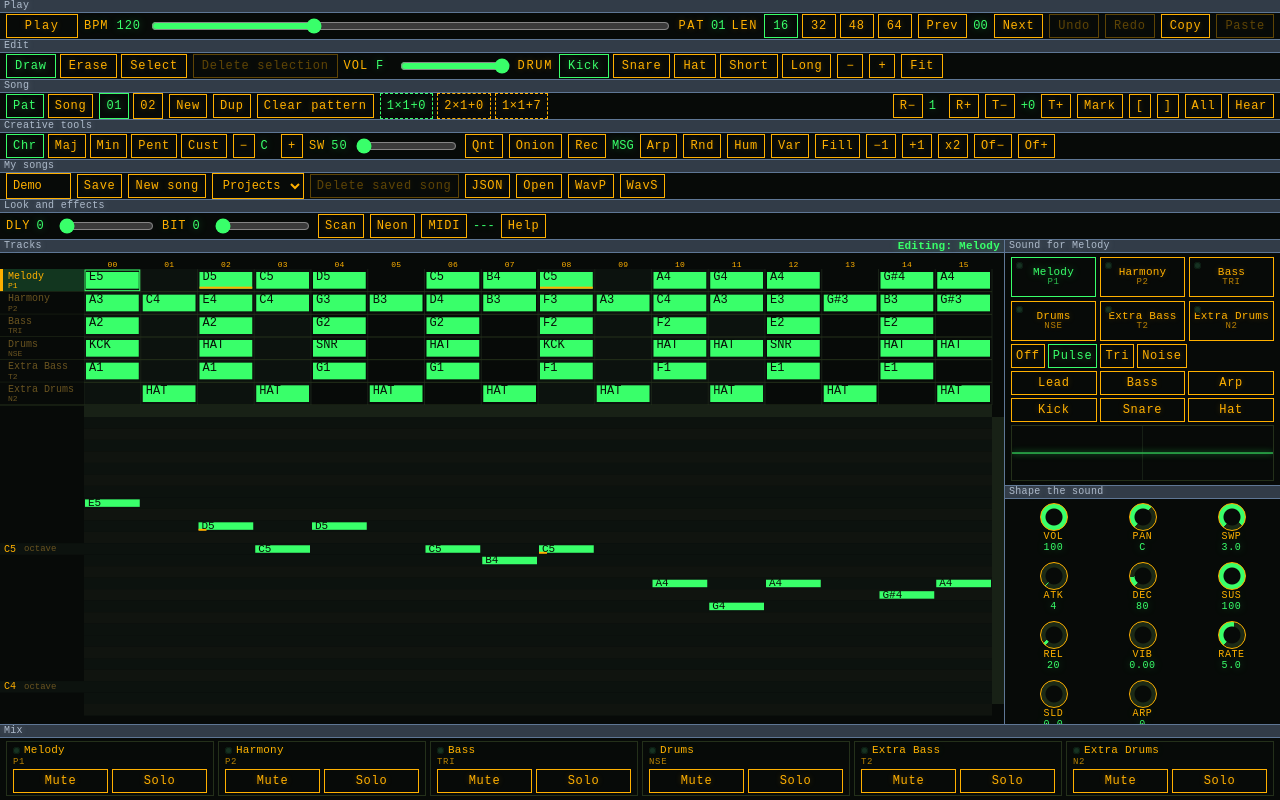
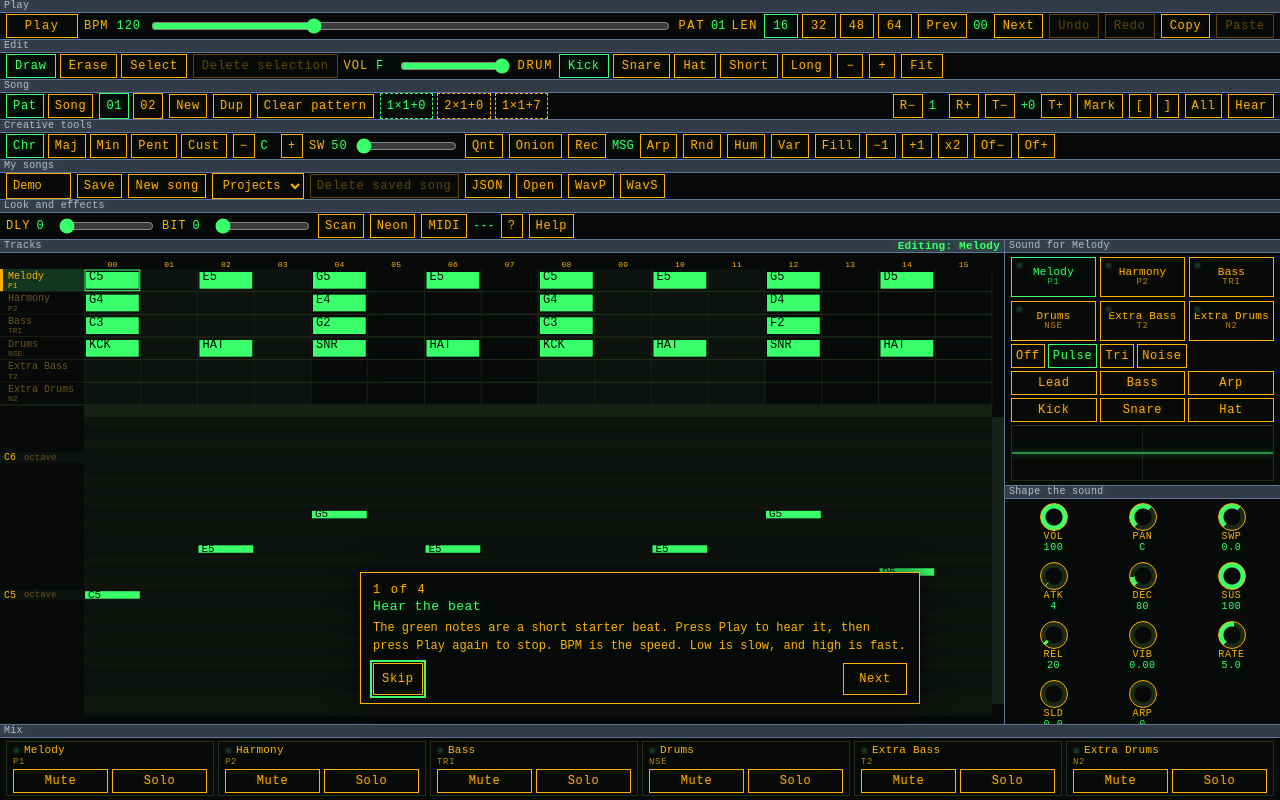
Before and after one commit to davidcasas82/chiptune-sequencer, a website built with Vite: page index.html in a window 1280 px wide. Built offline with nearby package versions, Linux system fonts and the light colour scheme.

Commit message:
Add a first-run guide, glossary, and short starter beat (#17)
Co-authored-by: davidcasas82 <276362375+davidcasas82@users.noreply.github.com>
Co-authored-by: David Casas <davidcasas82@users.noreply.github.com>

```diff
--- /dev/null
+++ b/e2e/guide.ts
@@ -0,0 +1,9 @@
+import { expect, type Page } from '@playwright/test';
+
+export async function dismissGuide(page: Page): Promise<void> {
+  const guide = page.locator('#guide');
+  if (await guide.isVisible()) {
+    await page.locator('#guide-skip').click();
+    await expect(guide).toBeHidden();
+  }
+}
--- a/index.html
+++ b/index.html
@@ -174,6 +174,7 @@
             <button id="neon" type="button" aria-pressed="false">Neon</button>
             <button id="midi" type="button">MIDI</button>
             <output id="midi-out">---</output>
+            <button id="glossary-open" type="button" aria-label="Glossary">?</button>
             <button id="help-open" type="button">Help</button>
           </div>
         </section>
@@ -374,6 +375,23 @@
         <button type="submit" value="cancel">Cancel</button>
       </form>
     </dialog>
+    <dialog id="guide" aria-labelledby="guide-title">
+      <p id="guide-step" class="lbl">1 of 4</p>
+      <h2 id="guide-title">Hear the beat</h2>
+      <p id="guide-body"></p>
+      <div id="guide-actions">
+        <button id="guide-skip" type="button">Skip</button>
+        <button id="guide-back" type="button" hidden>Back</button>
+        <button id="guide-next" type="button">Next</button>
+      </div>
+    </dialog>
+    <dialog id="glossary" aria-labelledby="glossary-title">
+      <h2 id="glossary-title">What the controls do</h2>
+      <div id="glossary-list"></div>
+      <form method="dialog">
+        <button value="cancel">Close</button>
+      </form>
+    </dialog>
     <dialog id="help">
       <form method="dialog">
         <p class="lbl">Gestures</p>
--- a/src/audio/project.ts
+++ b/src/audio/project.ts
@@ -26,8 +26,8 @@ export type ProjectFile = {
   song: ReturnType<typeof dumpSong>;
 };
 
-const AUTO = 'chiptune-autosave';
-const LIST = 'chiptune-projects';
+export const AUTO_KEY = 'chiptune-autosave';
+export const LIST_KEY = 'chiptune-projects';
 
 export type SavedProject = {
   id: string;
@@ -311,7 +311,7 @@ function storage(): Storage | null {
 
 export function loadAuto(): string | null {
   try {
-    return storage()?.getItem(AUTO) ?? null;
+    return storage()?.getItem(AUTO_KEY) ?? null;
   } catch {
     return null;
   }
@@ -319,7 +319,7 @@ export function loadAuto(): string | null {
 
 export function saveAuto(body: string): void {
   try {
-    storage()?.setItem(AUTO, body);
+    storage()?.setItem(AUTO_KEY, body);
   } catch {
     // the browser refused the write
   }
@@ -327,7 +327,7 @@ export function saveAuto(body: string): void {
 
 export function loadNamed(): SavedProject[] {
   try {
-    const text = storage()?.getItem(LIST);
+    const text = storage()?.getItem(LIST_KEY);
     if (!text) return [];
     const raw = JSON.parse(text) as unknown;
     if (!Array.isArray(raw)) return [];
@@ -346,7 +346,7 @@ export function loadNamed(): SavedProject[] {
 
 export function saveNamed(list: SavedProject[]): void {
   try {
-    storage()?.setItem(LIST, JSON.stringify(list));
+    storage()?.setItem(LIST_KEY, JSON.stringify(list));
   } catch {
     // the browser refused the write
   }
--- a/src/audio/song.ts
+++ b/src/audio/song.ts
@@ -24,7 +24,7 @@ import {
   createPattern,
   placeClock,
   samePattern,
-  writeDemo,
+  writeStarter,
   type Pattern,
   type Place,
 } from './synth';
@@ -113,7 +113,7 @@ export function snapNote(note: number, root: number, mask: number): number {
 export function createSong(): Song {
   const patterns: Pattern[] = [];
   for (let i = 0; i < MAX_PATTERNS; i++) patterns.push(createPattern());
-  writeDemo(patterns[0]);
+  writeStarter(patterns[0]);
   copyPattern(patterns[0], patterns[1]);
   transposeNotes(patterns[1], null, 5, 0, CHROMA);
   const orderPat = new Uint8Array(MAX_ORDER);
--- a/src/audio/synth.ts
+++ b/src/audio/synth.ts
@@ -707,6 +707,60 @@ export function writeDemo(pattern: Pattern): void {
     pattern.length[index] = 1;
     pattern.volume[index] = VOL_MAX;
     pattern.drum[index] = DRUM_HAT;
+  }
+}
+
+export function writeStarter(pattern: Pattern): void {
+  pattern.steps = DEFAULT_STEPS;
+  pattern.type[0] = TYPE_PULSE;
+  pattern.type[1] = TYPE_PULSE;
+  pattern.type[2] = TYPE_TRI;
+  pattern.type[3] = TYPE_NOISE;
+  pattern.type[4] = TYPE_TRI;
+  pattern.type[5] = TYPE_NOISE;
+  pattern.duty[0] = 0.5;
+  pattern.duty[1] = 0.5;
+  pattern.duty[2] = 0.5;
+  pattern.duty[3] = 0.5;
+  pattern.duty[4] = 0.5;
+  pattern.duty[5] = 0.5;
+
+  putNotes(pattern, 0, [
+    72, null, 76, null,
+    79, null, 76, null,
+    72, null, 76, null,
+    79, null, 74, null,
+  ]);
+  putNotes(pattern, 1, [
+    67, null, null, null,
+    64, null, null, null,
+    67, null, null, null,
+    62, null, null, null,
+  ]);
+  putNotes(pattern, 2, [
+    48, null, null, null,
+    43, null, null, null,
+    48, null, null, null,
+    41, null, null, null,
+  ]);
+
+  const drums: readonly (number | null)[] = [
+    DRUM_KICK, null, DRUM_HAT, null,
+    DRUM_SNARE, null, DRUM_HAT, null,
+    DRUM_KICK, null, DRUM_HAT, null,
+    DRUM_SNARE, null, DRUM_HAT, null,
+  ];
+  for (let step = 0; step < drums.length; step++) {
+    const index = cell(3, step);
+    const value = drums[step];
+    if (value == null) {
+      pattern.note[index] = EMPTY;
+      continue;
+    }
+    pattern.note[index] = DRUM_NOTE;
+    pattern.length[index] = 1;
+    pattern.volume[index] = VOL_MAX;
+    pattern.drum[index] = value;
   }
 }
 
--- /dev/null
+++ b/src/glossary.ts
@@ -0,0 +1,244 @@
+import { SECTION_TIPS } from './section-tips';
+import { TIP_COPY } from './tip-copy';
+
+export type GlossaryItem = {
+  name: string;
+  tip: string;
+};
+
+export type GlossaryGroup = {
+  title: string;
+  blurb: string;
+  lines: readonly string[];
+  items: readonly GlossaryItem[];
+};
+
+function item(name: string, tip: string): GlossaryItem {
+  return { name, tip };
+}
+
+export const GLOSSARY: readonly GlossaryGroup[] = [
+  {
+    title: 'Play',
+    blurb: SECTION_TIPS.play,
+    lines: [],
+    items: [
+      item('Play', TIP_COPY.play),
+      item('BPM', TIP_COPY.bpm),
+      item('16', TIP_COPY['steps-16']),
+      item('32', TIP_COPY['steps-32']),
+      item('48', TIP_COPY['steps-48']),
+      item('64', TIP_COPY['steps-64']),
+      item('Prev', TIP_COPY.prev),
+      item('Next', TIP_COPY.next),
+      item('Undo', TIP_COPY.undo),
+      item('Redo', TIP_COPY.redo),
+      item('Copy', TIP_COPY.copy),
+      item('Paste', TIP_COPY.paste),
+    ],
+  },
+  {
+    title: 'Edit',
+    blurb: SECTION_TIPS.edit,
+    lines: [SECTION_TIPS.drums],
+    items: [
+      item('Draw', TIP_COPY['tool-draw']),
+      item('Erase', TIP_COPY['tool-erase']),
+      item('Select', TIP_COPY['tool-select']),
+      item('Delete selection', TIP_COPY['delete-selection']),
+      item('VOL', TIP_COPY.vol),
+      item('Kick', TIP_COPY['drum-0']),
+      item('Snare', TIP_COPY['drum-1']),
+      item('Hat', TIP_COPY['drum-2']),
+      item('Short', TIP_COPY['drum-3']),
+      item('Long', TIP_COPY['drum-4']),
+      item('Zoom out', TIP_COPY['zoom-out']),
+      item('Zoom in', TIP_COPY['zoom-in']),
+      item('Fit', TIP_COPY.fit),
+    ],
+  },
+  {
+    title: 'Song',
+    blurb: SECTION_TIPS.song,
+    lines: [],
+    items: [
+      item('Pat', TIP_COPY['mode-pat']),
+      item('Song', TIP_COPY['mode-song']),
+      item('01', TIP_COPY.pattern),
+      item('New', TIP_COPY['pat-new']),
+      item('Dup', TIP_COPY['pat-dup']),
+      item('Clear pattern', TIP_COPY['clear-pattern']),
+      item('1×1+0', TIP_COPY.lane),
+      item('R−', TIP_COPY['rep-dec']),
+      item('R+', TIP_COPY['rep-inc']),
+      item('T−', TIP_COPY['tr-dec']),
+      item('T+', TIP_COPY['tr-inc']),
+      item('Mark', TIP_COPY.mark),
+      item('[', TIP_COPY['loop-in']),
+      item(']', TIP_COPY['loop-out']),
+      item('All', TIP_COPY['loop-all']),
+      item('Hear', TIP_COPY.hear),
+    ],
+  },
+  {
+    title: 'Creative tools',
+    blurb: SECTION_TIPS.craft,
+    lines: [],
+    items: [
+      item('Chr', TIP_COPY['scale-0']),
+      item('Maj', TIP_COPY['scale-1']),
+      item('Min', TIP_COPY['scale-2']),
+      item('Pent', TIP_COPY['scale-3']),
+      item('Cust', TIP_COPY['scale-4']),
+      item('Root −', TIP_COPY['root-dec']),
+      item('Root +', TIP_COPY['root-inc']),
+      item('Custom note', TIP_COPY['custom-note']),
+      item('SW', TIP_COPY.swing),
+      item('Qnt', TIP_COPY.quantize),
+      item('Onion', TIP_COPY.onion),
+      item('Rec', TIP_COPY.rec),
+      item('SAB', TIP_COPY.iso),
+      item('Arp', TIP_COPY['arp-apply']),
+      item('Rnd', TIP_COPY['mut-rand']),
+      item('Hum', TIP_COPY['mut-hum']),
+      item('Var', TIP_COPY['mut-var']),
+      item('Fill', TIP_COPY['mut-fill']),
+      item('−1', TIP_COPY['edit-down']),
+      item('+1', TIP_COPY['edit-up']),
+      item('x2', TIP_COPY['edit-dup']),
+      item('Of−', TIP_COPY['edit-left']),
+      item('Of+', TIP_COPY['edit-right']),
+    ],
+  },
+  {
+    title: 'My songs',
+    blurb: SECTION_TIPS.songs,
+    lines: [],
+    items: [
+      item('Save', TIP_COPY.save),
+      item('New song', TIP_COPY['new-song']),
+      item('Delete saved song', TIP_COPY['delete-saved']),
+      item('JSON', TIP_COPY['json-out']),
+      item('Open', TIP_COPY['json-in']),
+      item('WavP', TIP_COPY['wav-pat']),
+      item('WavS', TIP_COPY['wav-song']),
+    ],
+  },
+  {
+    title: 'Look and effects',
+    blurb: SECTION_TIPS.look,
+    lines: [],
+    items: [
+      item('DLY', TIP_COPY.delay),
+      item('BIT', TIP_COPY.crush),
+      item('Scan', TIP_COPY.crt),
+      item('Neon', TIP_COPY.neon),
+      item('MIDI', TIP_COPY.midi),
+      item('Help', TIP_COPY['help-open']),
+      item('?', TIP_COPY['glossary-open']),
+    ],
+  },
+  {
+    title: 'Tracks',
+    blurb: SECTION_TIPS.tracks,
+    lines: [SECTION_TIPS.octave],
+    items: [],
+  },
+  {
+    title: 'Sound',
+    blurb: SECTION_TIPS.sound,
+    lines: [],
+    items: [
+      item('Melody', TIP_COPY['channel-0']),
+      item('Harmony', TIP_COPY['channel-1']),
+      item('Bass', TIP_COPY['channel-2']),
+      item('Drums', TIP_COPY['channel-3']),
+      item('Extra Bass', TIP_COPY['channel-4']),
+      item('Extra Drums', TIP_COPY['channel-5']),
+      item('Off', TIP_COPY['voice-0']),
+      item('Pulse', TIP_COPY['voice-1']),
+      item('Tri', TIP_COPY['voice-2']),
+      item('Noise', TIP_COPY['voice-3']),
+      item('Lead', TIP_COPY['preset-0']),
+      item('Bass preset', TIP_COPY['preset-1']),
+      item('Arp preset', TIP_COPY['preset-2']),
+      item('Kick preset', TIP_COPY['preset-3']),
+      item('Snare preset', TIP_COPY['preset-4']),
+      item('Hat preset', TIP_COPY['preset-5']),
+    ],
+  },
+  {
+    title: 'Shape the sound',
+    blurb: SECTION_TIPS.shape,
+    lines: [],
+    items: [
+      item('VOL', TIP_COPY['knob-vol']),
+      item('PAN', TIP_COPY['knob-pan']),
+      item('SWP', TIP_COPY['knob-sweep']),
+      item('ATK', TIP_COPY['knob-attack']),
+      item('DEC', TIP_COPY['knob-decay']),
+      item('SUS', TIP_COPY['knob-sustain']),
+      item('REL', TIP_COPY['knob-release']),
+      item('VIB', TIP_COPY['knob-vib']),
+      item('RATE', TIP_COPY['knob-rate']),
+      item('SLD', TIP_COPY['knob-slide']),
+      item('ARP', TIP_COPY['knob-arp']),
+      item('12.5', TIP_COPY['duty-0']),
+      item('25', TIP_COPY['duty-1']),
+      item('50', TIP_COPY['duty-2']),
+      item('75', TIP_COPY['duty-3']),
+      item('Arp off', TIP_COPY['arp-0']),
+      item('Up', TIP_COPY['arp-1']),
+      item('Down', TIP_COPY['arp-2']),
+      item('UpDn', TIP_COPY['arp-3']),
+      item('Rand', TIP_COPY['arp-4']),
+      item('Long noise', TIP_COPY['lfsr-long']),
+      item('Short noise', TIP_COPY['lfsr-short']),
+    ],
+  },
+  {
+    title: 'This note',
+    blurb: SECTION_TIPS.note,
+    lines: [],
+    items: [
+      item('Note −', TIP_COPY['note-dec']),
+      item('Note +', TIP_COPY['note-inc']),
+      item('Length −', TIP_COPY['len-dec']),
+      item('Length +', TIP_COPY['len-inc']),
+      item('Volume −', TIP_COPY['vol-dec']),
+      item('Volume +', TIP_COPY['vol-inc']),
+      item('Pitch −', TIP_COPY['pitch-dec']),
+      item('Pitch +', TIP_COPY['pitch-inc']),
+      item('Step duty CH', TIP_COPY['step-duty-255']),
+      item('Step duty 12', TIP_COPY['step-duty-0']),
+      item('Step duty 25', TIP_COPY['step-duty-1']),
+      item('Step duty 50', TIP_COPY['step-duty-2']),
+      item('Step duty 75', TIP_COPY['step-duty-3']),
+      item('Step arp CH', TIP_COPY['step-arp-255']),
+      item('Step arp off', TIP_COPY['step-arp-0']),
+      item('Step arp up', TIP_COPY['step-arp-1']),
+      item('Step arp down', TIP_COPY['step-arp-2']),
+      item('Step arp up-down', TIP_COPY['step-arp-3']),
+      item('Step arp random', TIP_COPY['step-arp-4']),
+    ],
+  },
+  {
+    title: 'Mix',
+    blurb: SECTION_TIPS.mix,
+    lines: [],
+    items: [
+      item('Mute Melody', TIP_COPY['mute-0']),
+      item('Mute Harmony', TIP_COPY['mute-1']),
+      item('Mute Bass', TIP_COPY['mute-2']),
+      item('Mute Drums', TIP_COPY['mute-3']),
+      item('Mute Extra Bass', TIP_COPY['mute-4']),
+      item('Mute Extra Drums', TIP_COPY['mute-5']),
+      item('Solo Melody', TIP_COPY['solo-0']),
+      item('Solo Harmony', TIP_COPY['solo-1']),
+      item('Solo Bass', TIP_COPY['solo-2']),
+      item('Solo Drums', TIP_COPY['solo-3']),
+      item('Solo Extra Bass', TIP_COPY['solo-4']),
+      item('Solo Extra Drums', TIP_COPY['solo-5']),
+    ],
+  },
+];
--- /dev/null
+++ b/src/guide.ts
@@ -0,0 +1,142 @@
+import { AUTO_KEY, LIST_KEY } from './audio/project';
+import { GLOSSARY } from './glossary';
+
+export const GUIDE_KEY = 'chiptune-guide';
+
+export const GUIDE_CARDS = [
+  {
+    title: 'Hear the beat',
+    body: 'The green notes are a short starter beat. Press Play to hear it, then press Play again to stop. BPM is the speed. Low is slow, and high is fast.',
+  },
+  {
+    title: 'Write a note',
+    body: 'Each row is one part of the song. Tap an empty cell to write a note, and drag to set how long it holds. Double-tap a note to remove it. Draw, Erase, and Select pick the tool.',
+  },
+  {
+    title: 'Change the sound',
+    body: 'Tap Melody, Bass, or Drums on the right to pick a part. The round knobs change how loud it is and how a note starts, holds, and fades. Mute silences a part. Solo hears only that part.',
+  },
+  {
+    title: 'Save it',
+    body: 'Type a name and press Save. The song stays in this browser. Press ? any time to read what a control does. Skip closes this guide, and it stays closed.',
+  },
+] as const;
+
+type KeyStore = {
+  getItem(key: string): string | null;
+};
+
+function hasProjects(raw: string | null): boolean {
+  if (!raw) return false;
+  try {
+    const list = JSON.parse(raw) as unknown;
+    if (!Array.isArray(list)) return true;
+    return list.length > 0;
+  } catch {
+    return true;
+  }
+}
+
+export function guideShouldOpen(storage: KeyStore): boolean {
+  try {
+    if (storage.getItem(GUIDE_KEY) === '1') return false;
+    if (storage.getItem(AUTO_KEY)) return false;
+    if (hasProjects(storage.getItem(LIST_KEY))) return false;
+    return true;
+  } catch {
+    return false;
+  }
+}
+
+function required<T>(value: T | null, name: string): T {
+  if (!value) throw new Error(name);
+  return value;
+}
+
+function fillGlossary(list: HTMLElement): void {
+  for (const group of GLOSSARY) {
+    const section = document.createElement('section');
+    const heading = document.createElement('h3');
+    heading.textContent = group.title;
+    const blurb = document.createElement('p');
+    blurb.className = 'blurb';
+    blurb.textContent = group.blurb;
+    section.append(heading, blurb);
+    for (const line of group.lines) {
+      const extra = document.createElement('p');
+      extra.className = 'blurb';
+      extra.textContent = line;
+      section.append(extra);
+    }
+    if (group.items.length > 0) {
+      const defs = document.createElement('dl');
+      for (const entry of group.items) {
+        const name = document.createElement('dt');
+        name.textContent = entry.name;
+        const tip = document.createElement('dd');
+        tip.textContent = entry.tip;
+        defs.append(name, tip);
+      }
+      section.append(defs);
+    }
+    list.append(section);
+  }
+}
+
+export function mountGuide(): void {
+  const guide = required(document.querySelector<HTMLDialogElement>('#guide'), 'guide');
+  const step = required(document.querySelector<HTMLElement>('#guide-step'), 'guide-step');
+  const title = required(document.querySelector<HTMLElement>('#guide-title'), 'guide-title');
+  const body = required(document.querySelector<HTMLElement>('#guide-body'), 'guide-body');
+  const back = required(document.querySelector<HTMLButtonElement>('#guide-back'), 'guide-back');
+  const next = required(document.querySelector<HTMLButtonElement>('#guide-next'), 'guide-next');
+  const skip = required(document.querySelector<HTMLButtonElement>('#guide-skip'), 'guide-skip');
+  const glossary = required(document.querySelector<HTMLDialogElement>('#glossary'), 'glossary');
+  const list = required(document.querySelector<HTMLElement>('#glossary-list'), 'glossary-list');
+  const openGlossary = required(document.querySelector<HTMLButtonElement>('#glossary-open'), 'glossary-open');
+
+  let index = 0;
+
+  function showCard(nextIndex: number): void {
+    index = nextIndex;
+    const card = GUIDE_CARDS[index];
+    step.textContent = `${index + 1} of ${GUIDE_CARDS.length}`;
+    title.textContent = card.title;
+    body.textContent = card.body;
+    back.hidden = index === 0;
+    const last = index === GUIDE_CARDS.length - 1;
+    next.textContent = last ? 'Done' : 'Next';
+  }
+
+  function dismiss(): void {
+    try {
+      localStorage.setItem(GUIDE_KEY, '1');
+    } catch {
+      // the choice can stay for this visit
+    }
+    if (guide.open) guide.close();
+  }
+
+  fillGlossary(list);
+  showCard(0);
+  skip.addEventListener('click', dismiss);
+  back.addEventListener('click', () => {
+    if (index > 0) showCard(index - 1);
+  });
+  next.addEventListener('click', () => {
+    if (index >= GUIDE_CARDS.length - 1) dismiss();
+    else showCard(index + 1);
+  });
+  document.addEventListener('keydown', (event) => {
+    if (event.key !== 'Escape' || !guide.open || glossary.open) return;
+    event.preventDefault();
+    dismiss();
+  });
+  openGlossary.addEventListener('click', () => {
+    if (!glossary.open) glossary.showModal();
+  });
+
+  if (!guideShouldOpen(localStorage)) return;
+  guide.show();
+  skip.focus({ preventScroll: true });
+}
--- a/src/main.ts
+++ b/src/main.ts
@@ -1,6 +1,7 @@
 import './style.css';
 import { createEngine, renderGuidedWav } from './audio/engine';
 import { mountEditor } from './editor';
+import { mountGuide } from './guide';
 import { mountShell } from './shell';
 import { mountTips } from './tips';
 
@@ -14,6 +15,7 @@ const engine = createEngine();
 const editor = mountEditor(engine);
 mountShell(engine, () => editor.fresh());
 mountTips();
+mountGuide();
 document.documentElement.dataset.isolated = window.crossOriginIsolated ? '1' : '0';
 document.documentElement.dataset.scope = engine.scope ? '1' : '0';
 
--- a/src/style.css
+++ b/src/style.css
@@ -680,3 +680,105 @@ canvas {
   color: var(--amber);
   text-shadow: 0 0 6px rgba(255, 176, 0, 0.28);
 }
+
+#guide {
+  position: fixed;
+  top: auto;
+  right: auto;
+  bottom: 96px;
+  left: 50%;
+  width: min(560px, calc(100vw - 16px));
+  max-width: none;
+  height: fit-content;
+  margin: 0;
+  padding: 10px 12px 8px;
+  transform: translateX(-50%);
+  z-index: 30;
+  box-shadow: 0 0 24px rgba(0, 0, 0, 0.72);
+}
+
+#guide h2 {
+  margin: 0 0 6px;
+  color: var(--green);
+  font: inherit;
+  font-size: 13px;
+  letter-spacing: 0.04em;
+  text-shadow: 0 0 8px rgba(57, 255, 106, 0.35);
+}
+
+#guide-step {
+  margin: 0 0 2px;
+}
+
+#guide-body {
+  margin: 0 0 8px;
+  line-height: 1.45;
+  white-space: normal;
+}
+
+#guide-actions {
+  display: flex;
+  gap: 8px;
+  align-items: center;
+}
+
+#guide-skip {
+  margin-right: auto;
+}
+
+#guide-next {
+  min-width: 64px;
+}
+
+#glossary {
+  width: min(640px, calc(100vw - 24px));
+  max-width: min(640px, calc(100vw - 24px));
+  padding: 12px 14px;
+}
+
+#glossary-list {
+  max-height: min(600px, calc(100vh - 140px));
+  overflow: auto;
+}
+
+#glossary h2 {
+  margin: 0 0 8px;
+  color: var(--green);
+  font: inherit;
+  font-size: 13px;
+  letter-spacing: 0.04em;
+}
+
+#glossary h3 {
+  margin: 10px 0 4px;
+  color: var(--heading);
+  font: inherit;
+  font-size: 11px;
+  letter-spacing: 0.06em;
+}
+
+#glossary .blurb {
+  margin: 0 0 6px;
+  line-height: 1.4;
+}
+
+#glossary dl {
+  display: grid;
+  grid-template-columns: 11em minmax(0, 1fr);
+  gap: 3px 10px;
+  margin: 0 0 4px;
+}
+
+#glossary dt {
+  color: var(--green);
+}
+
+#glossary dd {
+  margin: 0;
+  line-height: 1.35;
+}
+
+#glossary form {
+  display: flex;
+  margin: 10px 0 0;
+}
--- a/src/tip-copy.ts
+++ b/src/tip-copy.ts
@@ -82,6 +82,7 @@ export const TIP_COPY = {
   neon: 'Switch between the amber screen and the neon colors.',
   midi: 'Listen for a MIDI keyboard.',
   'help-open': 'Open the list of gestures.',
+  'glossary-open': 'Open a list of what each control does.',
 
   'channel-0': 'Melody, P1, is pulse wave 1, the lead line.',
   'channel-1': 'Harmony, P2, is the second pulse.',
```
Also changed, not shown: e2e/smoke.spec.ts (+3 -0 lines), e2e/song-switch.spec.ts (+2 -0 lines), e2e/walkthrough.spec.ts (added, +47 -0 lines), tests/guide.test.ts (added, +82 -0 lines).
